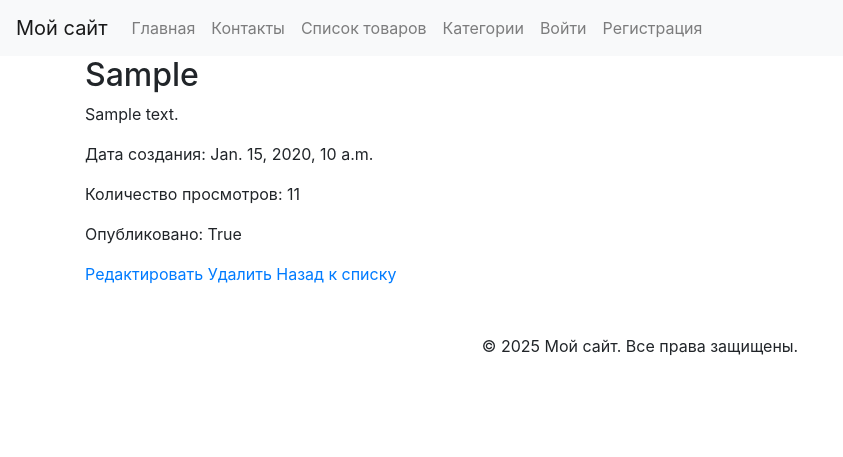
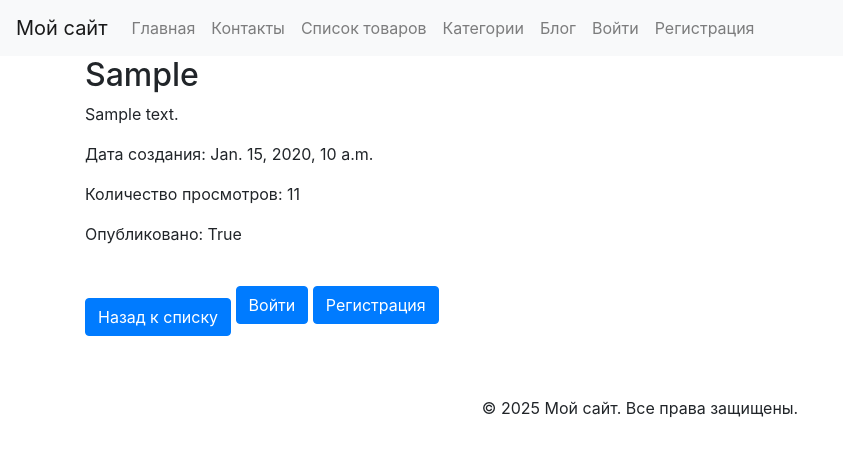
Before and after one commit to kseniya161-max/DjangoProject3, a Django app: page /blog/post/1/ in a window 1280 px wide. Shown: the top 457 px of the page, without its empty margins (0-843 px from the left). Run offline with Django 5.2, Linux system fonts and the light colour scheme; tables that the repository leaves empty hold one stand-in row (values such as "Sample post"); parts of the project's set-up code (start-up, migrations or seed data) failed here and were passed over; some libraries are stand-ins or nearby versions.

Commit message:
correcting menu

```diff
--- a/blog/templates/detail_blog.html
+++ b/blog/templates/detail_blog.html
@@ -2,11 +2,18 @@
 {% block content %}
 
 <h2>{{ post.header }}</h2>
-<p>{{ post.content }}</p>
+<p>{{ post.content}}</p>
 <p>Дата создания: {{ post.created_at }}</p>
 <p>Количество просмотров: {{ post.views_count }}</p>
 <p>Опубликовано: {{ post.is_published }}</p>
-<a href="{% url 'blog:post_update' post.pk %}">Редактировать</a>
-<a href="{% url 'blog:post_delete' post.pk %}">Удалить</a>
-<a href="{% url 'blog:home_blog' %}">Назад к списку</a>
+
+<a class="btn btn-primary mt-4" href="{% url 'blog:home_blog' %}">Назад к списку</a>
+{% if user.is_authenticated and user == post.owner %}
+<a class="btn btn-primary mt-4" href="{% url 'blog:post_update' post.pk  %}">Редактировать</a>
+<a class="btn btn-danger mt-4" href="{% url 'blog:post_delete' post.pk %}">Удалить</a>
+{% else %}
+<a class="btn btn-primary mt-4 mb-4" href="{% url 'users:login' %}">Войти</a>
+<a class="btn btn-primary mt-1 mb-1" href="{% url 'users:register' %}">Регистрация</a>
+
+{% endif %}
 {% endblock %}
--- a/travel_app/templates/menu.html
+++ b/travel_app/templates/menu.html
@@ -11,6 +11,7 @@
                 <li><a class="nav-link" href="{% url 'travel_app:contact' %}">Контакты</a></li>
             <li><a class="nav-link" href="{% url 'travel_app:home' %}">Список товаров</a></li>
             <li><a class="nav-link" href="{% url 'travel_app:categories' %}">Категории</a></li>
+            <li><a class="nav-link" href="{% url 'blog:home_blog' %}">Блог</a></li>
                 {% if user.is_authenticated %}
                     <form method="post" action="{% url 'users:logout' %}" style="display:inline;">
                     {% csrf_token %}
```
Also changed, not shown: media/blog_previews/Фото_туристов.jpg (added).
